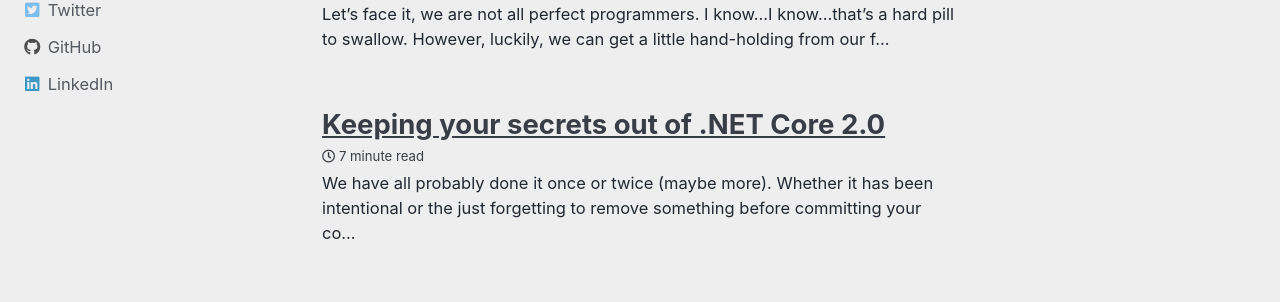
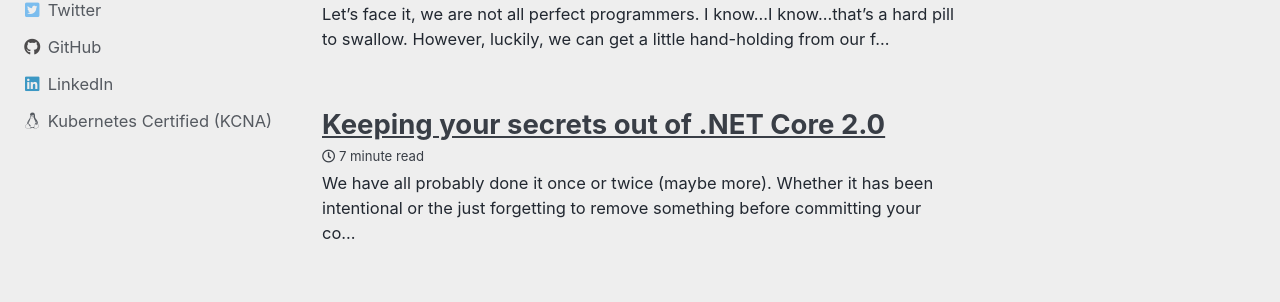
Before and after one commit to binaryn3xus/binaryn3xus.github.io, a Jekyll site: the page built from index.html, in a window 1280 px wide. Shown: the part 526-828 px from the top of the page. Built offline with Jekyll 4.4.1, drawn with Linux system fonts in a browser that asks for light colours; cached includes are drawn as plain includes; the list of posts is cut into pages by our own code.

Commit message:
Add Kubernetes Cert

```diff
--- a/_config.yml
+++ b/_config.yml
@@ -103,6 +103,9 @@ author:
     - label: LinkedIn
       icon: "fab fa-fw fa-linkedin"
       url: "https://www.linkedin.com/in/joshuacgarrison"
+    - label: Kubernetes Certified (KCNA)
+      icon: "fab fa-fw fa-linux"
+      url: "#"
 
 # Site Footer
 footer:
```
